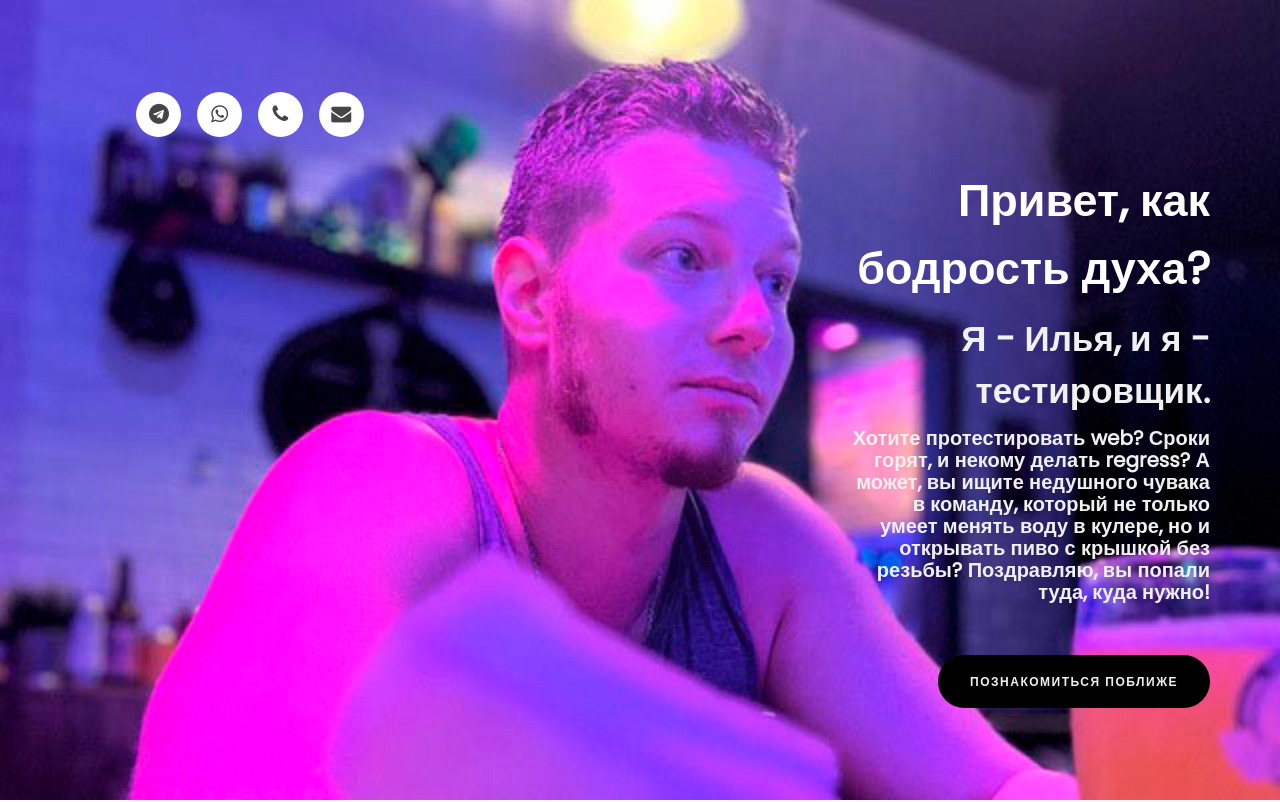
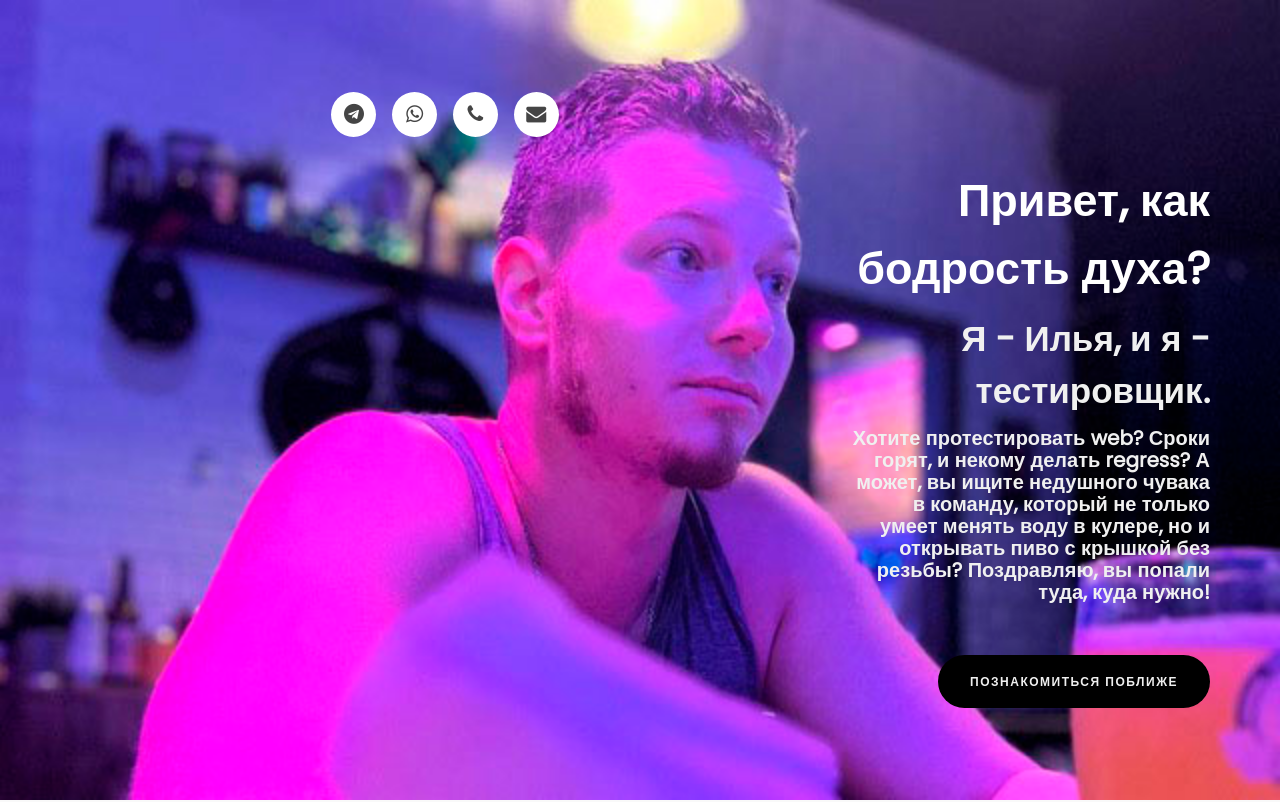
Before and after one commit to IlyaGorbachevQA/IlyaGorbachevQA.github.io, a plain HTML site: page index.html in a window 1280 px wide. Shown: the top 802 px of the page. Drawn offline with Linux system fonts and the light colour scheme.

Commit message:
Update index.html

```diff
--- a/index.html
+++ b/index.html
@@ -35,7 +35,7 @@
      <div class="container">
           <div class="row">
 
-               <div class="wow fadeInUp col-md-4 col-sm-12 col-lg-4 col-xl-4" data-wow-delay="1.6s">
+               <div class="wow fadeInUp col-md-12 col-sm-12 col-lg-8 col-xl-4" data-wow-delay="1.6s">
                     <ul class="social-icon">
                          <li><a href="https://t.me/barefootforreal" class="fa fa-telegram"></a></li>
                          <li><a href="https://wa.me/79213751556" class="fa fa-whatsapp"></a></li>
```
